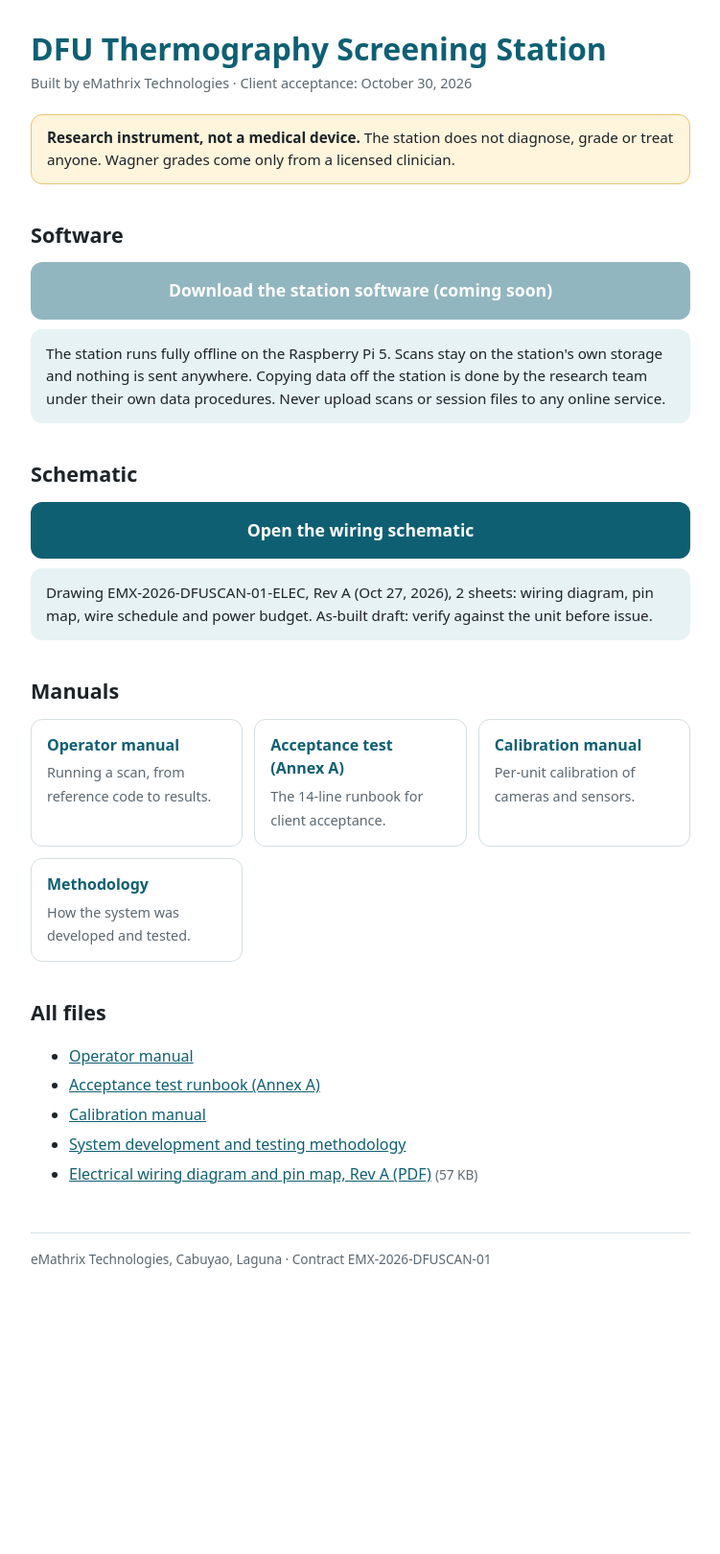
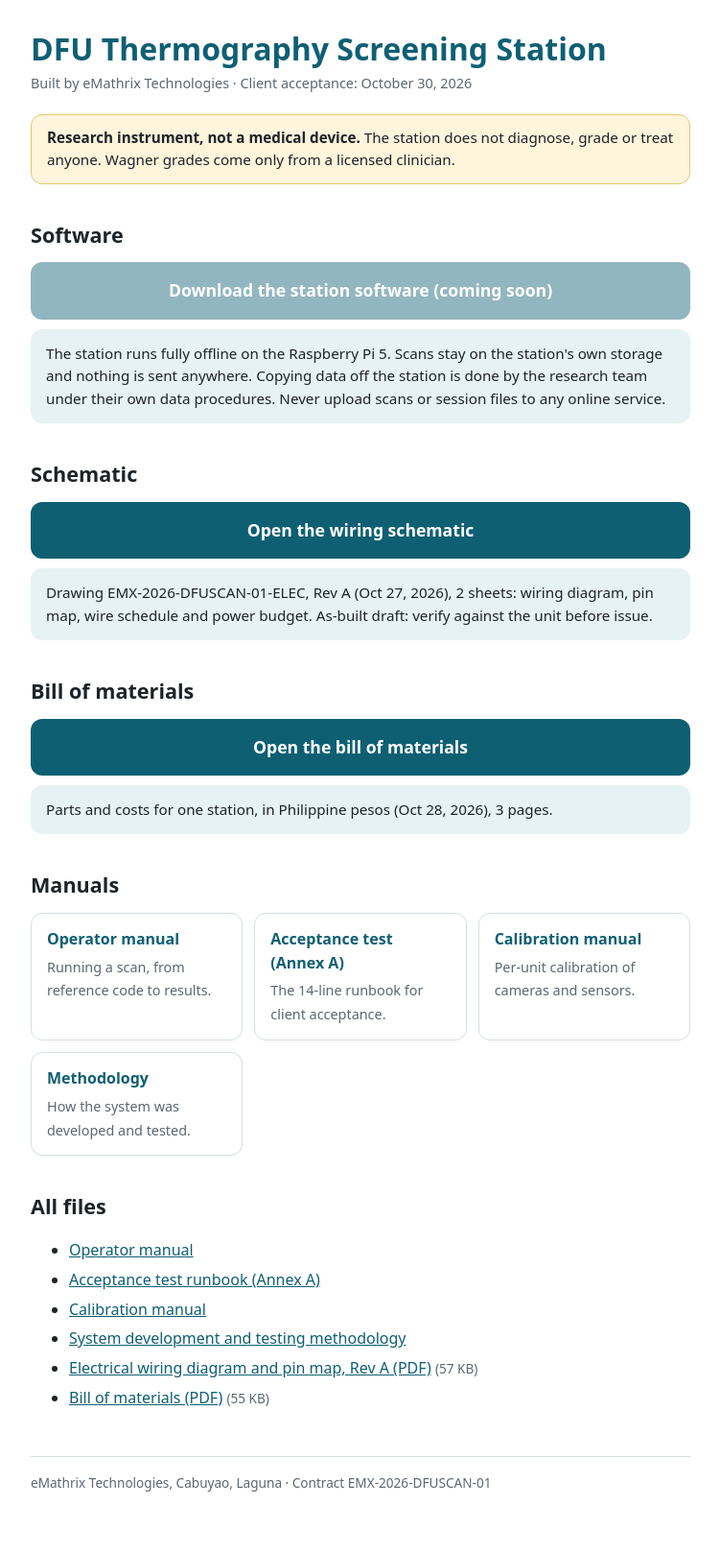
Before and after one commit to emathrixacademy/irdiabeticdetector-site, a Jekyll site: the page index.html, which Jekyll copies as it is, in a window 1280 px wide. Shown: the whole page at 96% size, without its empty margins (264-1015 px from the left). Built offline with Jekyll 4.4.1, drawn with Linux system fonts in a browser that asks for light colours; before the commit the page ends 1386 px from its top, so only the background shows below that.

Commit message:
Add the bill of materials
One station's parts and costs (PHP, Oct 28, 2026), with its own button and a row in the file list.

```diff
--- a/index.html
+++ b/index.html
@@ -35,6 +35,12 @@
     before issue.
   </div>
 
+  <h2>Bill of materials</h2>
+  <a class="btn" href="files/DFU-Station-bill-of-materials.pdf">Open the bill of materials</a>
+  <div class="note">
+    Parts and costs for one station, in Philippine pesos (Oct 28, 2026), 3 pages.
+  </div>
+
   <h2>Manuals</h2>
   <div class="grid">
     <a class="card" href="docs/operator_manual.html"><b>Operator manual</b><span>Running a scan, from reference code to results.</span></a>
@@ -50,6 +56,7 @@
     <li><a href="docs/calibration.html">Calibration manual</a></li>
     <li><a href="docs/methodology.html">System development and testing methodology</a></li>
     <li><a href="files/DFU-Station-schematic.pdf">Electrical wiring diagram and pin map, Rev A (PDF)</a> <span class="size">(57 KB)</span></li>
+    <li><a href="files/DFU-Station-bill-of-materials.pdf">Bill of materials (PDF)</a> <span class="size">(55 KB)</span></li>
     <!-- FILES: add the software row here -->
   </ul>
 
```
Also changed, not shown: 1 other file.
